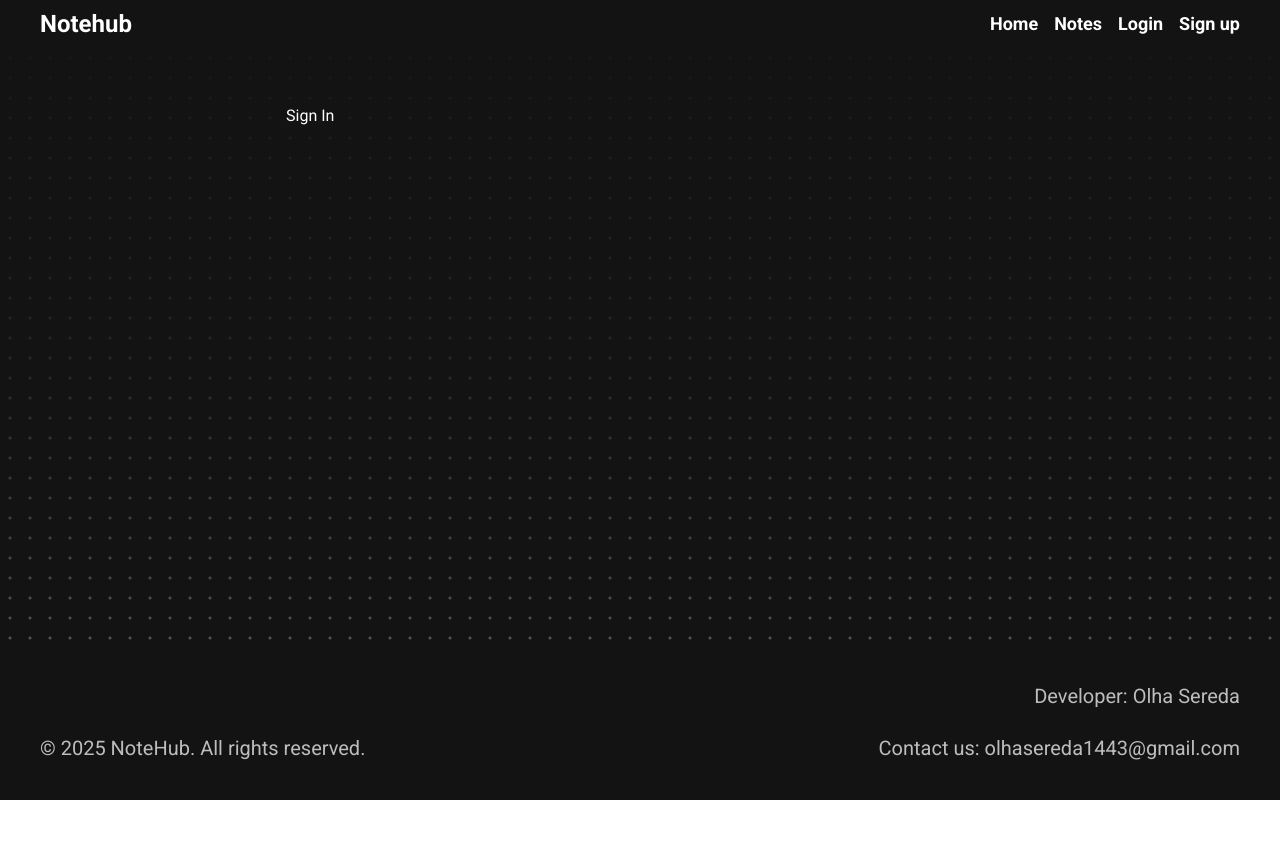
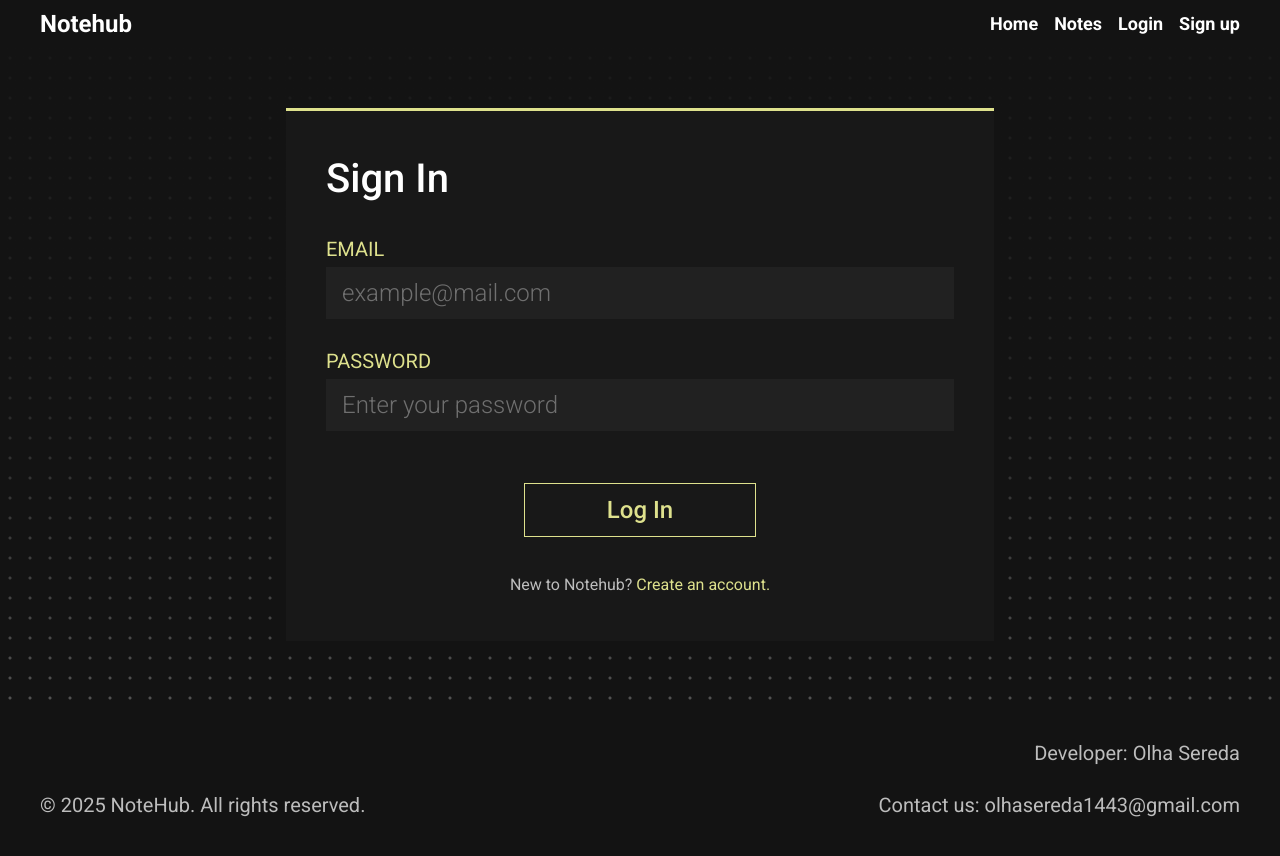
Before and after one commit to hellvita/notehub-helvita, a Next.js app: page /sign-in in a window 1280 px wide. Before the commit the page ends 800 px from the top, so only its background shows below. Built offline with nearby package versions, Linux system fonts and the light colour scheme; no server answers.

Commit message:
add styles for the Login page

```diff
--- a/app/(auth routes)/sign-in/page.tsx
+++ b/app/(auth routes)/sign-in/page.tsx
@@ -1,3 +1,54 @@
+"use client";
+
+import AuthForm from "@/components/Auth/AuthForm";
+import FormInput from "@/components/parts/FormInput/FormInput";
+import ButtonText from "@/components/parts/ButtonText/ButtonText";
+import Link from "next/link";
+
 export default function LoginPage() {
-  return <p>Sign In</p>;
+  return (
+    <AuthForm
+      handleSubmit={() => {}}
+      title="Sign In"
+      borderColor="border-yellow-500"
+    >
+      <div className="flex flex-col gap-y-9 tablet:gap-y-8 mb-14 tablet:mb-13">
+        <FormInput
+          label="Email"
+          id="email"
+          type="email"
+          name="email"
+          hint="example@mail.com"
+          twStylesLabel="text-yellow-500 mobile:text-s16 tablet:text-s20"
+        />
+        <FormInput
+          label="Password"
+          id="password"
+          type="password"
+          name="password"
+          hint="Enter your password"
+          twStylesLabel="text-yellow-500 mobile:text-s16 tablet:text-s20"
+        />
+      </div>
+
+      <ButtonText
+        type="submit"
+        text="Log In"
+        handler={() => {}}
+        twStyles="p-3.5 min-w-0 my-0 mb-10 mx-auto block w-full tablet:max-w-58 text-yellow-500 mobile:text-s20 tablet-big:text-s24 font-medium border cursor-pointer"
+        bgColorHover="var(--color-yellow-500)"
+        borderColorHover="var(--color-yellow-500)"
+      />
+
+      <p className="text-white-400 text-center max-tablet:flex max-tablet:flex-col max-tablet:gap-1">
+        New to Notehub?&nbsp;
+        <Link
+          href="/sign-up"
+          className="text-yellow-500 hover:text-white-950 focus:text-white-950 transition-colors duration-300"
+        >
+          Create an account.
+        </Link>
+      </p>
+    </AuthForm>
+  );
 }
--- a/app/(auth routes)/sign-up/page.tsx
+++ b/app/(auth routes)/sign-up/page.tsx
@@ -35,7 +35,7 @@ export default function RegisterPage() {
         type="submit"
         text="Register"
         handler={() => {}}
-        twStyles="p-3.5 min-w-0 my-0 mx-auto block w-full tablet-big:max-w-54 text-green-200 mobile:text-s20 tablet-big:text-s24 font-medium border cursor-pointer"
+        twStyles="p-3.5 min-w-0 my-0 mx-auto block w-full tablet:max-w-58 text-green-200 mobile:text-s20 tablet-big:text-s24 font-medium border cursor-pointer"
       />
     </AuthForm>
   );
```
